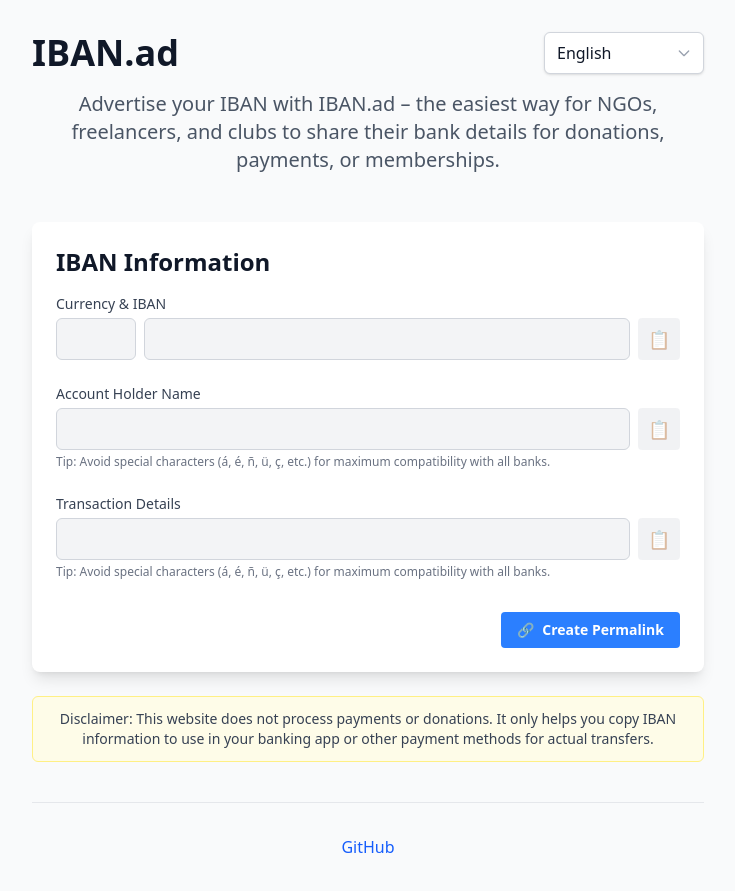
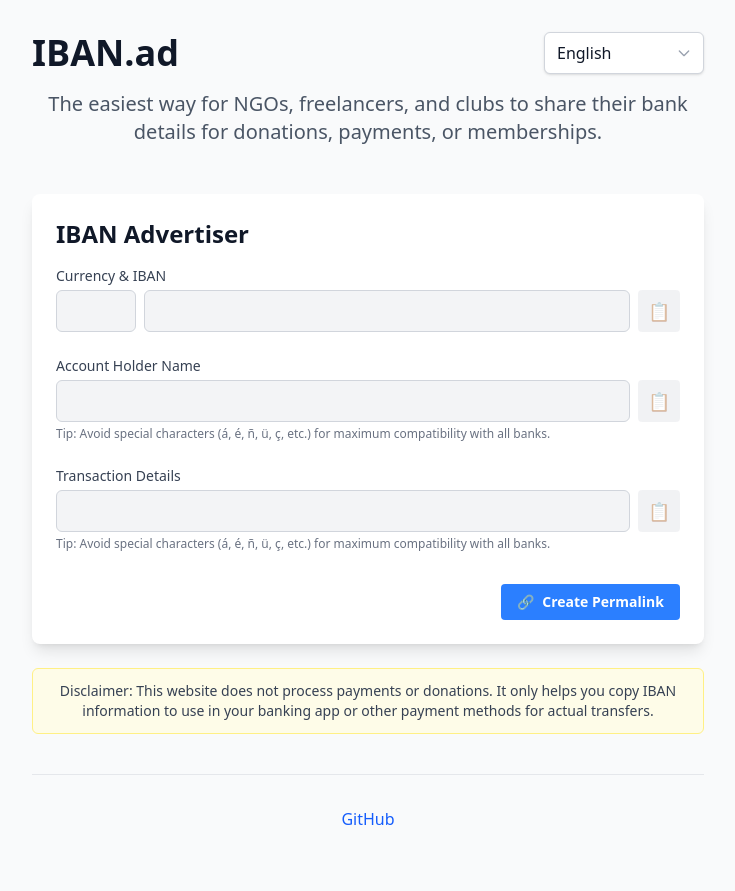
Before and after one commit to revolter/IBAN.ad, a plain HTML site: page docs/index.html in a window 1280 px wide. Shown: the whole page, without its empty margins (272-1007 px from the left). After the commit the page ends 863 px from the top, so only its background shows below. Drawn offline with nearby package versions, Linux system fonts and the light colour scheme.

Commit message:
Deploy production site for f91652c2c866f0c159ab0be2ba26fe92a6bdecc2

```diff
--- a/docs/index.html
+++ b/docs/index.html
@@ -3,8 +3,8 @@
 <head>
     <meta charset="UTF-8">
     <meta name="viewport" content="width=device-width, initial-scale=1.0">
-    <title>IBAN Information</title>
-    <meta name="description" content="Advertise your IBAN with IBAN.ad – the easiest way for NGOs, freelancers, and clubs to share their bank details for donations, payments, or memberships.">
+    <title>IBAN Advertiser</title>
+    <meta name="description" content="The easiest way for NGOs, freelancers, and clubs to share their bank details for donations, payments, or memberships.">
     <script src="https://cdn.jsdelivr.net/npm/@tailwindcss/browser@4"></script>
     <script type="text/tailwindjs">
         tailwind.config = {
@@ -74,13 +74,13 @@
                     </div>
                 </div>
                 <div class="w-full">
-                    <p id="site-tagline" class="text-xl text-gray-600 mt-4 text-center w-full">Advertise your IBAN with IBAN.ad – the easiest way for NGOs, freelancers, and clubs to share their bank details for donations, payments, or memberships.</p>
+                    <p id="site-tagline" class="text-xl text-gray-600 mt-4 text-center w-full">The easiest way for NGOs, freelancers, and clubs to share their bank details for donations, payments, or memberships.</p>
                 </div>
             </div>
         </header>
         <main class="flex-1 flex flex-col justify-center">
             <div class="w-full max-w-2xl mx-auto bg-white rounded-lg shadow-lg p-4 md:p-6 flex flex-col justify-center" aria-labelledby="iban-info-title">
-                <h1 id="iban-info-title" class="text-2xl font-bold text-primary mb-4">IBAN Information</h1>
+                <h1 id="iban-info-title" class="text-2xl font-bold text-primary mb-4">IBAN Advertiser</h1>
                 <form class="space-y-6" aria-describedby="iban-info-desc" autocomplete="off">
                     <p id="iban-info-desc" class="sr-only">Readonly form displaying IBAN and related transaction details.</p>
                     <div id="iban-rows-container">
@@ -158,9 +158,8 @@
         const TRANSLATIONS = {
             en: {
                 siteName: 'IBAN.ad',
-                tagline: 'Advertise your IBAN with IBAN.ad – the easiest way for NGOs, freelancers, and clubs to share their bank details for donations, payments, or memberships.',
-                title: 'IBAN Information',
-                ibanInfo: 'IBAN Information',
+                tagline: 'The easiest way for NGOs, freelancers, and clubs to share their bank details for donations, payments, or memberships.',
+                title: 'IBAN Advertiser',
                 ibanLabel: 'Currency & IBAN',
                 nameLabel: 'Account Holder Name',
                 detailsLabel: 'Transaction Details',
@@ -179,9 +178,8 @@
             },
             ro: {
                 siteName: 'IBAN.ad',
-                tagline: 'Promovează-ți IBAN-ul cu IBAN.ad – cea mai simplă modalitate pentru ONG-uri, freelanceri și cluburi de a-și partaja contul bancar pentru donații, plăți sau cotizații.',
-                title: 'Informații IBAN',
-                ibanInfo: 'Informații IBAN',
+                tagline: 'Cea mai simplă modalitate pentru ONG-uri, freelanceri și cluburi de a-și partaja contul bancar pentru donații, plăți sau cotizații.',
+                title: 'Promotor IBAN',
                 ibanLabel: 'Monedă și IBAN',
                 nameLabel: 'Nume titular cont',
                 detailsLabel: 'Detalii tranzacție',
@@ -227,7 +225,7 @@
             document.getElementById('skip-link').textContent = t.skipToMain;
             // Announce language change for screen readers
             announceA11y(t.langChanged);
-            document.getElementById('iban-info-title').textContent = t.ibanInfo;
+            document.getElementById('iban-info-title').textContent = t.title;
             document.querySelector('label[for="currency-1"]').textContent = t.ibanLabel;
             document.querySelector('label[for="name"]').textContent = t.nameLabel;
             document.querySelector('label[for="details"]').textContent = t.detailsLabel;
```
